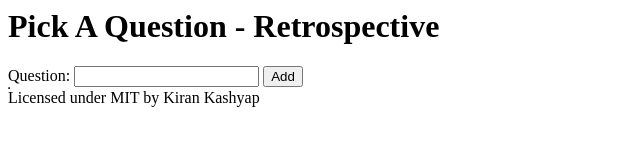
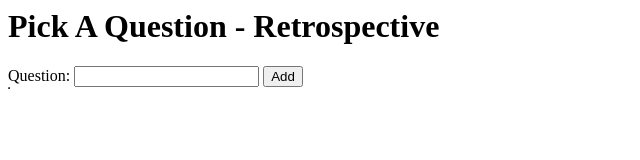
Before and after one commit to kirankashyap/PickAQuestionRetro, a plain HTML site: page index.html in a window 1280 px wide. Shown: the whole page, without its empty margins (0-640 px from the left). Drawn offline with nearby package versions, Linux system fonts and the light colour scheme.

Commit message:
Update index.html

```diff
--- a/index.html
+++ b/index.html
@@ -74,6 +74,5 @@ addButton.on("click", function(){
 
 -->
 </script>
-<div id="footer">Licensed under MIT by Kiran Kashyap</div>
 </body>
 </html>
```
